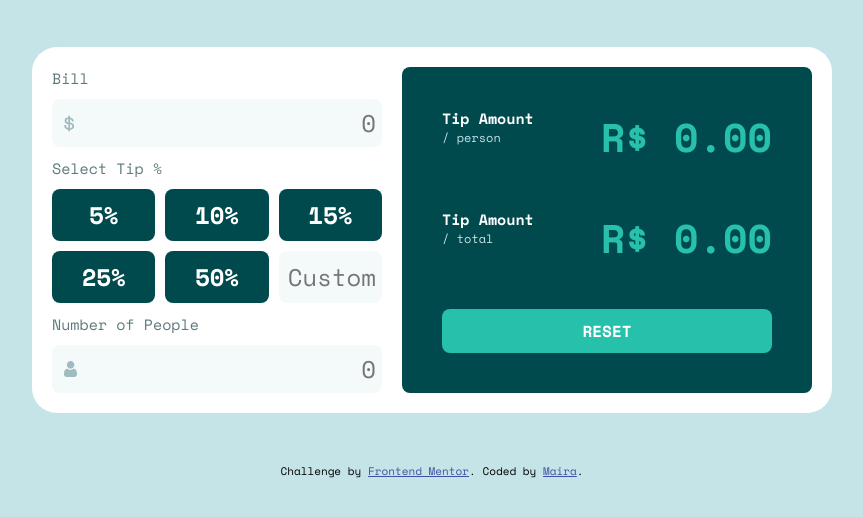
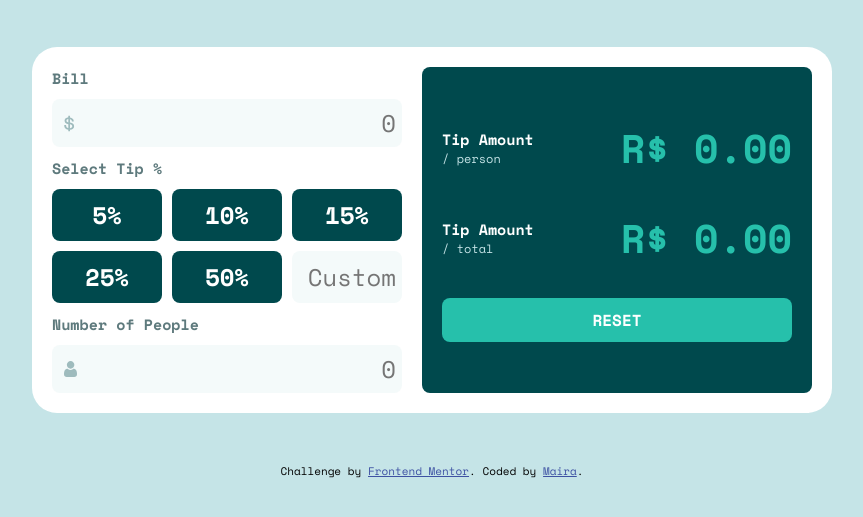
Before and after one commit to mairaz/tip-calculator, a plain HTML site: page index.html in a window 1280 px wide. Shown: the part 189-706 px from the top of the page, without its empty margins (208-1071 px from the left). Drawn offline with nearby package versions, Linux system fonts and the light colour scheme.

Commit message:
some adjust

```diff
--- a/style.css
+++ b/style.css
@@ -50,6 +50,7 @@ input{
     color:hsl(186, 14%, 43%);
     position:relative;
     font-size:1.5rem;
+    font-weight:700;
 }
 
 .content{
@@ -76,10 +77,10 @@ input{
     flex: 1 1 0px;
     background:hsl(183, 100%, 15%);
     border-radius:8px;
-    padding:40px;
+    padding:2rem;
     display:flex;
     flex-direction: column;
-   justify-content:space-between;
+   justify-content:space-evenly;
 }
 
 
@@ -108,7 +109,8 @@ input{
 
 .splitter__tip-amount{
     display:grid;
-    grid-template-columns: 1fr 2fr
+    grid-template-columns: 1fr 2fr;
+    align-items:center;
 }
 
 .splitter__result{
@@ -158,10 +160,13 @@ span.notification{
     bottom:0;
 }
 
-@media (max-width:750px ){
+@media (max-width:900px){
     html{
         font-size:50%;
     }
+}
+
+@media (max-width:650px ){
     .content{
         flex-direction: column;
     }
```
